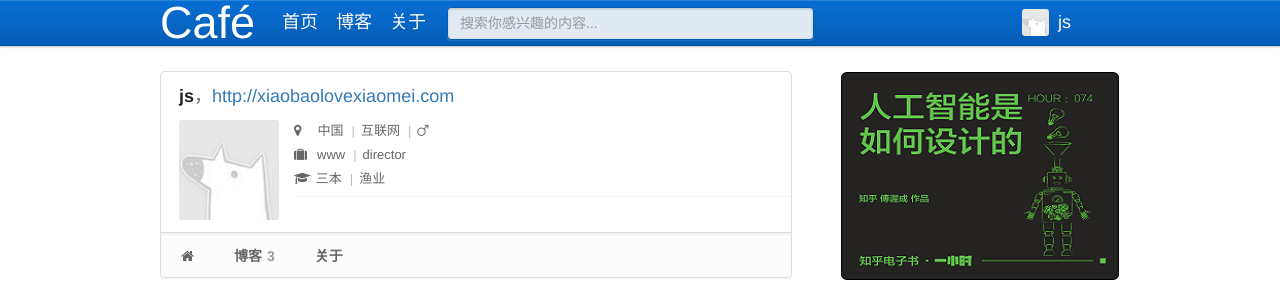
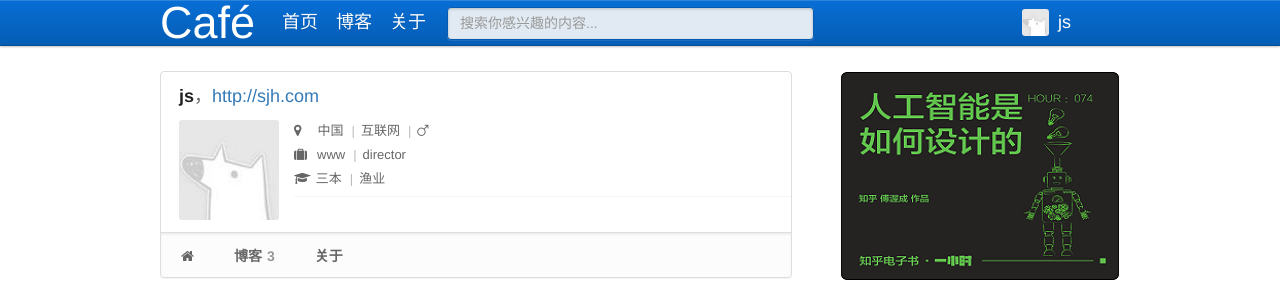
Before and after one commit to webbings/zhihustyleblog, a Jekyll site: the page built from index.html, in a window 1280 px wide. Shown: the top 282 px of the page. Built offline with Jekyll 4.4.1, drawn with Linux system fonts in a browser that asks for light colours; the list of posts is cut into pages by our own code; comment, search, counter and statistics services are not loaded.

Commit message:
Update _config.yml

```diff
--- a/_config.yml
+++ b/_config.yml
@@ -1,6 +1,6 @@
 # Site settings
 title: Café
-url: "http://xiaobaolovexiaomei.com"    # the protocol and hostname of your site, eg. `http://clark-zhao.github.io`
+url: "http://sjh.com"    # the protocol and hostname of your site, eg. `http://clark-zhao.github.io`
 baseurl: "" # the prefix of your site uri, eg. `/jekyll-theme-BoHu` or just one slash `/`
 #timezone: Asia/Shanghai
 description: Jason的个人博客网站，编程、读书、杂文
```
